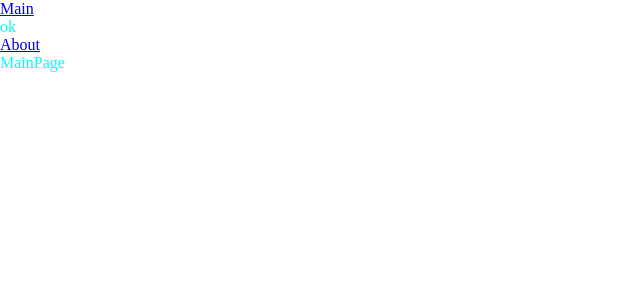
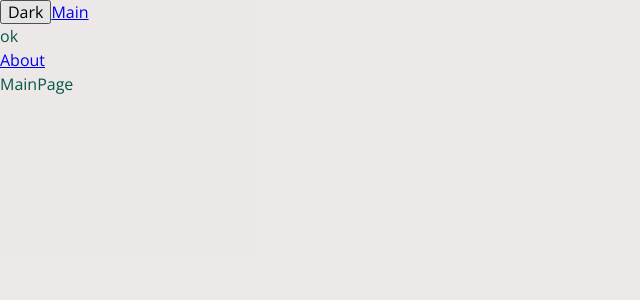
Before and after one commit to DmitryMN/production, a React app: page / in a window 1280 px wide. Shown: the top 300 px of the page, without its empty margins (0-640 px from the left). Built offline with nearby package versions, Linux system fonts and the light colour scheme.

Commit message:
feat: add dark theme and use local storage for save state dark and refactoring

```diff
--- a/public/index.html
+++ b/public/index.html
@@ -3,6 +3,7 @@
   <head>
     <meta charset="utf-8" />
     <title>Getting Started</title>
+    <link rel="stylesheet" href="https://fonts.googleapis.com/css2?family=Open+Sans:wght@400;600;700&display=swap">
   </head>
   <body>
     <div id="root"></div>
--- a/src/App.tsx
+++ b/src/App.tsx
@@ -1,16 +1,26 @@
-import React, { Suspense } from "react";
-import "./index.scss";
+import React, { Suspense, useContext, useState } from "react";
+import "./styles/_index.scss";
 import { Route, Routes, Link } from "react-router-dom";
 import { AboutPageLazy } from "./pages/AboutPage.lazy";
 import MainPageLazy from "./pages/MainPage.lazy";
+import { ThemeContext } from "./theme/themeContext";
+import { useTheme } from "./theme/useTheme";
 
+enum Theme {
+  NORMAL = "normal",
+  DARK = "dark"
+}
 
-const App = () => {
+const App: React.FC<any> = () => {
+
+  const {theme, changeTheme} = useTheme()
+
   return (
-    <div className="app">
-      <Link to={'/'}>Main</Link>
+    <div className={`app ${theme}`}>
+      <button onClick={changeTheme}>{theme === Theme.DARK ? "Normal" : "Dark"}</button>
+      <Link to={"/"}>Main</Link>
       <div>ok</div>
-      <Link to={'/about'}>About</Link>
+      <Link to={"/about"}>About</Link>
       <Suspense fallback={<div>Loading...</div>}>
         <Routes>
           <Route path="/" element={<MainPageLazy />} />
--- a/src/app.module.scss
+++ /dev/null
@@ -1,3 +0,0 @@
-.app {
-    color: red;
-}
--- a/src/index.scss
+++ /dev/null
@@ -1,9 +0,0 @@
-* {
-    margin: 0;
-    padding: 0;
-    box-sizing: border-box;
-}
-
-.app {
-    color: aqua;
-}
--- a/src/index.tsx
+++ b/src/index.tsx
@@ -1,6 +1,7 @@
 import ReactDOM from "react-dom/client";
 import App from "./App";
 import { BrowserRouter } from "react-router-dom";
+import { ThemeProvider } from "./theme/ThemeProvider";
 
 const root = ReactDOM.createRoot(
     document.getElementById('root')
@@ -8,7 +9,9 @@
 
 root.render(
     <BrowserRouter>
-        <App />
+        <ThemeProvider>
+            <App />
+        </ThemeProvider>
     </BrowserRouter>
 
 )
--- /dev/null
+++ b/src/styles/_index.scss
@@ -0,0 +1,10 @@
+@use "./variables/global";
+@use "./normalize";
+@use "./themes/dark";
+
+.app {
+    background-color: #e6dfdfb2;
+    color: global.$color-main;
+    font: global.$font-m;
+    min-height: 100vh;
+}
--- /dev/null
+++ b/src/styles/_normalize.scss
@@ -0,0 +1,349 @@
+/*! normalize.css v8.0.1 | MIT License | github.com/necolas/normalize.css */
+
+/* Document
+   ========================================================================== */
+
+/**
+ * 1. Correct the line height in all browsers.
+ * 2. Prevent adjustments of font size after orientation changes in iOS.
+ */
+
+ html {
+  line-height: 1.15; /* 1 */
+  -webkit-text-size-adjust: 100%; /* 2 */
+}
+
+/* Sections
+   ========================================================================== */
+
+/**
+ * Remove the margin in all browsers.
+ */
+
+body {
+  margin: 0;
+}
+
+/**
+ * Render the `main` element consistently in IE.
+ */
+
+main {
+  display: block;
+}
+
+/**
+ * Correct the font size and margin on `h1` elements within `section` and
+ * `article` contexts in Chrome, Firefox, and Safari.
+ */
+
+h1 {
+  font-size: 2em;
+  margin: 0.67em 0;
+}
+
+/* Grouping content
+   ========================================================================== */
+
+/**
+ * 1. Add the correct box sizing in Firefox.
+ * 2. Show the overflow in Edge and IE.
+ */
+
+hr {
+  box-sizing: content-box; /* 1 */
+  height: 0; /* 1 */
+  overflow: visible; /* 2 */
+}
+
+/**
+ * 1. Correct the inheritance and scaling of font size in all browsers.
+ * 2. Correct the odd `em` font sizing in all browsers.
+ */
+
+pre {
+  font-family: monospace, monospace; /* 1 */
+  font-size: 1em; /* 2 */
+}
+
+/* Text-level semantics
+   ========================================================================== */
+
+/**
+ * Remove the gray background on active links in IE 10.
+ */
+
+a {
+  background-color: transparent;
+}
+
+/**
+ * 1. Remove the bottom border in Chrome 57-
+ * 2. Add the correct text decoration in Chrome, Edge, IE, Opera, and Safari.
+ */
+
+abbr[title] {
+  border-bottom: none; /* 1 */
+  text-decoration: underline; /* 2 */
+  text-decoration: underline dotted; /* 2 */
+}
+
+/**
+ * Add the correct font weight in Chrome, Edge, and Safari.
+ */
+
+b,
+strong {
+  font-weight: bolder;
+}
+
+/**
+ * 1. Correct the inheritance and scaling of font size in all browsers.
+ * 2. Correct the odd `em` font sizing in all browsers.
+ */
+
+code,
+kbd,
+samp {
+  font-family: monospace, monospace; /* 1 */
+  font-size: 1em; /* 2 */
+}
+
+/**
+ * Add the correct font size in all browsers.
+ */
+
+small {
+  font-size: 80%;
+}
+
+/**
+ * Prevent `sub` and `sup` elements from affecting the line height in
+ * all browsers.
+ */
+
+sub,
+sup {
+  font-size: 75%;
+  line-height: 0;
+  position: relative;
+  vertical-align: baseline;
+}
+
+sub {
+  bottom: -0.25em;
+}
+
+sup {
+  top: -0.5em;
+}
+
+/* Embedded content
+   ========================================================================== */
+
+/**
+ * Remove the border on images inside links in IE 10.
+ */
+
+img {
+  border-style: none;
+}
+
+/* Forms
+   ========================================================================== */
+
+/**
+ * 1. Change the font styles in all browsers.
+ * 2. Remove the margin in Firefox and Safari.
+ */
+
+button,
+input,
+optgroup,
+select,
+textarea {
+  font-family: inherit; /* 1 */
+  font-size: 100%; /* 1 */
+  line-height: 1.15; /* 1 */
+  margin: 0; /* 2 */
+}
+
+/**
+ * Show the overflow in IE.
+ * 1. Show the overflow in Edge.
+ */
+
+button,
+input { /* 1 */
+  overflow: visible;
+}
+
+/**
+ * Remove the inheritance of text transform in Edge, Firefox, and IE.
+ * 1. Remove the inheritance of text transform in Firefox.
+ */
+
+button,
+select { /* 1 */
+  text-transform: none;
+}
+
+/**
+ * Correct the inability to style clickable types in iOS and Safari.
+ */
+
+button,
+[type="button"],
+[type="reset"],
+[type="submit"] {
+  -webkit-appearance: button;
+}
+
+/**
+ * Remove the inner border and padding in Firefox.
+ */
+
+button::-moz-focus-inner,
+[type="button"]::-moz-focus-inner,
+[type="reset"]::-moz-focus-inner,
+[type="submit"]::-moz-focus-inner {
+  border-style: none;
+  padding: 0;
+}
+
+/**
+ * Restore the focus styles unset by the previous rule.
+ */
+
+button:-moz-focusring,
+[type="button"]:-moz-focusring,
+[type="reset"]:-moz-focusring,
+[type="submit"]:-moz-focusring {
+  outline: 1px dotted ButtonText;
+}
+
+/**
+ * Correct the padding in Firefox.
+ */
+
+fieldset {
+  padding: 0.35em 0.75em 0.625em;
+}
+
+/**
+ * 1. Correct the text wrapping in Edge and IE.
+ * 2. Correct the color inheritance from `fieldset` elements in IE.
+ * 3. Remove the padding so developers are not caught out when they zero out
+ *    `fieldset` elements in all browsers.
+ */
+
+legend {
+  box-sizing: border-box; /* 1 */
+  color: inherit; /* 2 */
+  display: table; /* 1 */
+  max-width: 100%; /* 1 */
+  padding: 0; /* 3 */
+  white-space: normal; /* 1 */
+}
+
+/**
+ * Add the correct vertical alignment in Chrome, Firefox, and Opera.
+ */
+
+progress {
+  vertical-align: baseline;
+}
+
+/**
+ * Remove the default vertical scrollbar in IE 10+.
+ */
+
+textarea {
+  overflow: auto;
+}
+
+/**
+ * 1. Add the correct box sizing in IE 10.
+ * 2. Remove the padding in IE 10.
+ */
+
+[type="checkbox"],
+[type="radio"] {
+  box-sizing: border-box; /* 1 */
+  padding: 0; /* 2 */
+}
+
+/**
+ * Correct the cursor style of increment and decrement buttons in Chrome.
+ */
+
+[type="number"]::-webkit-inner-spin-button,
+[type="number"]::-webkit-outer-spin-button {
+  height: auto;
+}
+
+/**
+ * 1. Correct the odd appearance in Chrome and Safari.
+ * 2. Correct the outline style in Safari.
+ */
+
+[type="search"] {
+  -webkit-appearance: textfield; /* 1 */
+  outline-offset: -2px; /* 2 */
+}
+
+/**
+ * Remove the inner padding in Chrome and Safari on macOS.
+ */
+
+[type="search"]::-webkit-search-decoration {
+  -webkit-appearance: none;
+}
+
+/**
+ * 1. Correct the inability to style clickable types in iOS and Safari.
+ * 2. Change font properties to `inherit` in Safari.
+ */
+
+::-webkit-file-upload-button {
+  -webkit-appearance: button; /* 1 */
+  font: inherit; /* 2 */
+}
+
+/* Interactive
+   ========================================================================== */
+
+/*
+ * Add the correct display in Edge, IE 10+, and Firefox.
+ */
+
+details {
+  display: block;
+}
+
+/*
+ * Add the correct display in all browsers.
+ */
+
+summary {
+  display: list-item;
+}
+
+/* Misc
+   ========================================================================== */
+
+/**
+ * Add the correct display in IE 10+.
+ */
+
+template {
+  display: none;
+}
+
+/**
+ * Add the correct display in IE 10.
+ */
+
+[hidden] {
+  display: none;
+}
--- /dev/null
+++ b/src/styles/themes/_dark.scss
@@ -0,0 +1,5 @@
+
+.app.dark {
+    background-color: #474545b2;
+    color: #0fdfb9;
+}
--- /dev/null
+++ b/src/styles/variables/_global.scss
@@ -0,0 +1,12 @@
+$font-family-main: 'Open Sans', sans-serif;
+
+$font-size-m: 16px;
+$font-line-m: 24px;
+$font-m: #{$font-size-m}/#{$font-line-m} $font-family-main;
+
+$font-size-l: 24px;
+$font-line-l: 32px;
+$font-l: #{$font-size-m}/#{$font-line-m} $font-family-main;
+
+$bg-color-main: #e6dfdfb2;
+$color-main: #065748;
--- /dev/null
+++ b/src/theme/ThemeContext.ts
@@ -0,0 +1,15 @@
+import { createContext } from "react";
+
+export enum Theme {
+    NORMAL = "normal",
+    DARK = "dark"
+}
+
+export interface ThemeContextProps {
+    theme?: Theme,
+    setTheme?: (theme: Theme) => void
+}
+
+export const LOCAL_STORAGE_THEME = "theme";
+
+export const ThemeContext = createContext<ThemeContextProps>({});
--- /dev/null
+++ b/src/theme/ThemeProvider.tsx
@@ -0,0 +1,24 @@
+import React, { ReactNode, useMemo, useState, FC } from "react";
+import { ThemeContext, LOCAL_STORAGE_THEME, Theme } from "./themeContext";
+
+const defaultTheme = localStorage.getItem(LOCAL_STORAGE_THEME) as Theme || Theme.NORMAL;
+
+interface ThemeProviderProps {
+  children: ReactNode;
+}
+
+export const ThemeProvider: FC<ThemeProviderProps> = ({ children }) => {
+
+  const [theme, setTheme] = useState<Theme>(defaultTheme);
+
+  const defaultProps = useMemo(() => ({
+    theme: theme,
+    setTheme: setTheme
+  }), [theme])
+
+  return (
+    <ThemeContext.Provider value={defaultProps}>
+      {children}
+    </ThemeContext.Provider>
+  )
+}
--- /dev/null
+++ b/src/theme/useTheme.ts
@@ -0,0 +1,24 @@
+import { useContext } from "react";
+import { LOCAL_STORAGE_THEME, Theme, ThemeContext } from "./themeContext"
+
+interface UseTheme {
+    changeTheme: () => void,
+    theme: Theme
+}
+
+
+export const useTheme = (): UseTheme => {
+
+    const {theme, setTheme} = useContext(ThemeContext);
+
+    const changeTheme = () => {
+        const newTheme = theme === Theme.DARK ? Theme.NORMAL : Theme.DARK;
+        setTheme(newTheme);
+        localStorage.setItem(LOCAL_STORAGE_THEME, newTheme)
+    }
+
+    return {
+        theme,
+        changeTheme
+    }
+}
```
